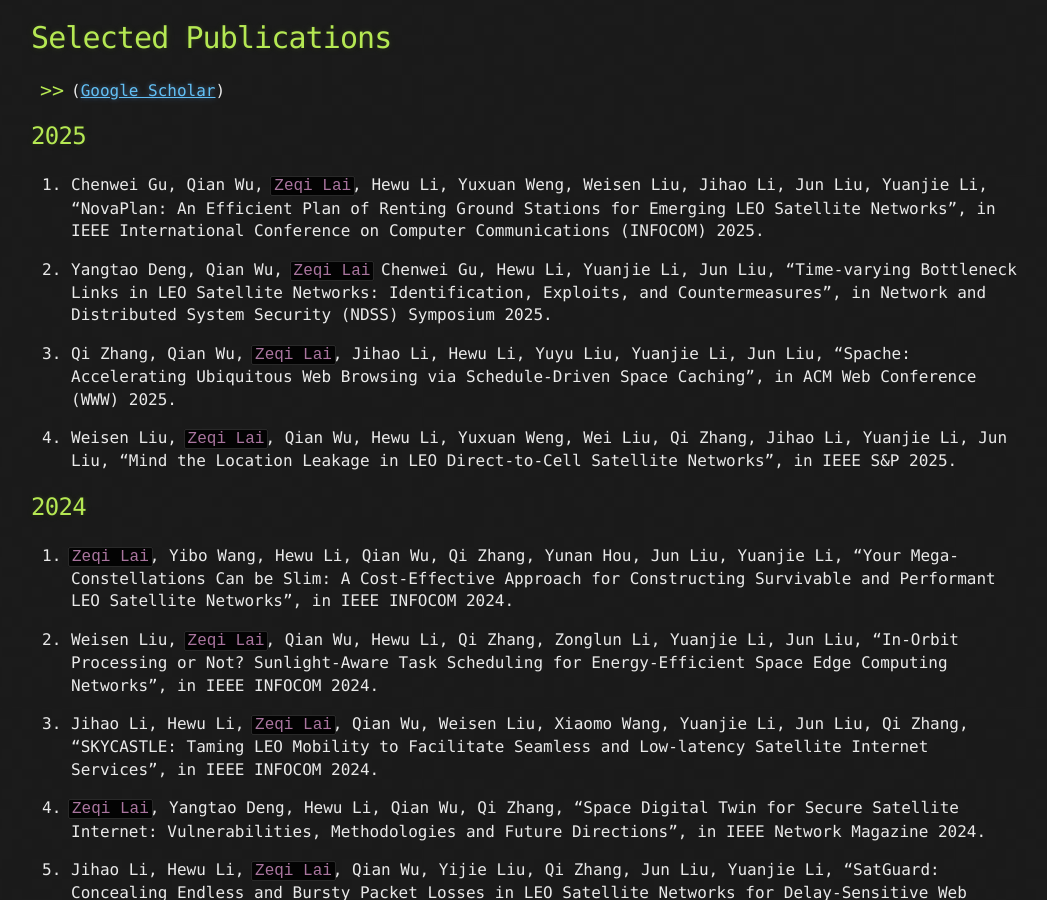
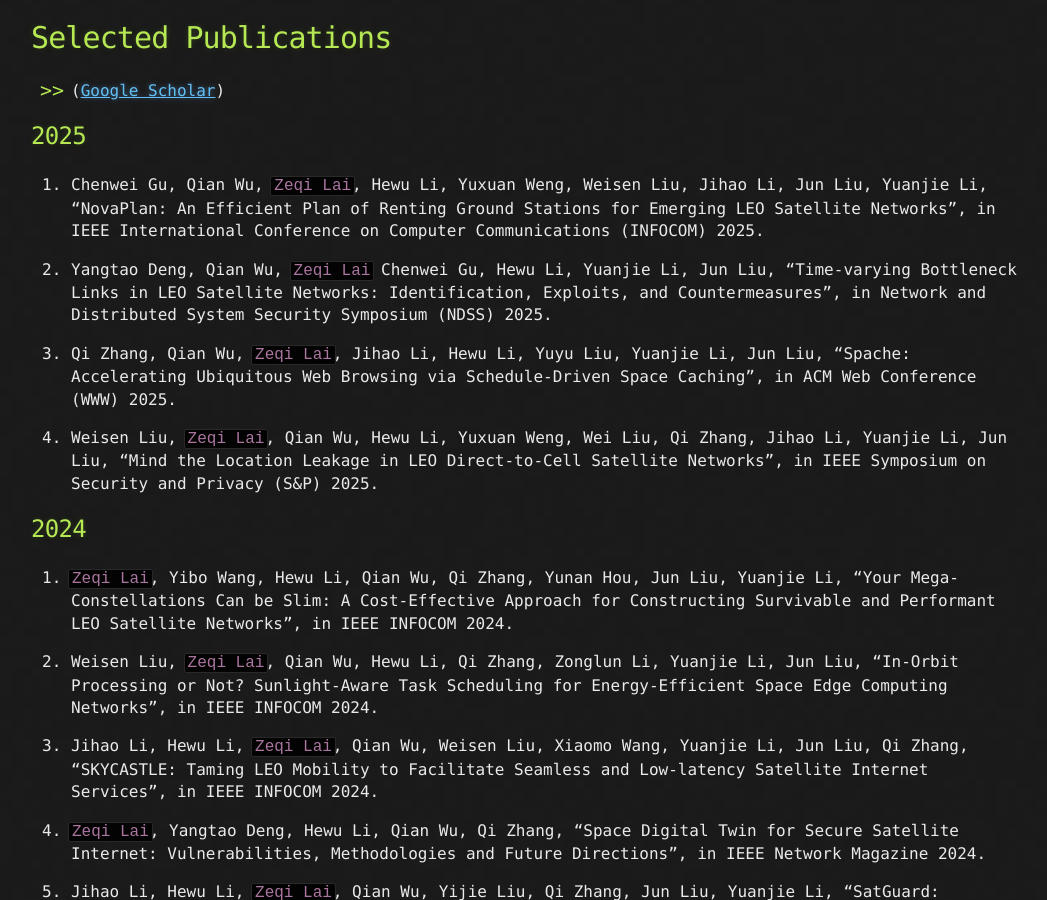
Before and after one commit to lzq8272587/lzq8272587.github.io, a Jekyll site: the page built from index.md, in a window 1280 px wide and 900 px high, scrolled down 1420 px. Shown: the whole window, without its empty margins (109-1156 px from the left). Built offline with Jekyll 4.4.1, drawn with Linux system fonts in a browser that asks for light colours; our own code applies the rules of GitHub Pages for plain Markdown files; some of the changed text lies outside the part shown.

Commit message:
Update index.md

```diff
--- a/index.md
+++ b/index.md
@@ -29,11 +29,11 @@
 
 1. Chenwei Gu, Qian Wu, `Zeqi Lai`, Hewu Li, Yuxuan Weng, Weisen Liu, Jihao Li, Jun Liu, Yuanjie Li, "NovaPlan: An Efficient Plan of Renting Ground Stations for Emerging LEO Satellite Networks", in IEEE International Conference on Computer Communications (INFOCOM) 2025.
 
-2. Yangtao Deng, Qian Wu, `Zeqi Lai` Chenwei Gu, Hewu Li, Yuanjie Li, Jun Liu, "Time-varying Bottleneck Links in LEO Satellite Networks: Identification, Exploits, and Countermeasures", in Network and Distributed System Security (NDSS) Symposium 2025.
+2. Yangtao Deng, Qian Wu, `Zeqi Lai` Chenwei Gu, Hewu Li, Yuanjie Li, Jun Liu, "Time-varying Bottleneck Links in LEO Satellite Networks: Identification, Exploits, and Countermeasures", in Network and Distributed System Security Symposium (NDSS) 2025.
 
 3. Qi Zhang, Qian Wu, `Zeqi Lai`, Jihao Li, Hewu Li, Yuyu Liu, Yuanjie Li, Jun Liu, "Spache: Accelerating Ubiquitous Web Browsing via Schedule-Driven Space Caching", in ACM Web Conference (WWW) 2025.
 
-4. Weisen Liu, `Zeqi Lai`, Qian Wu, Hewu Li, Yuxuan Weng, Wei Liu, Qi Zhang, Jihao Li, Yuanjie Li, Jun Liu, "Mind the Location Leakage in LEO Direct-to-Cell Satellite Networks", in IEEE S&P 2025.
+4. Weisen Liu, `Zeqi Lai`, Qian Wu, Hewu Li, Yuxuan Weng, Wei Liu, Qi Zhang, Jihao Li, Yuanjie Li, Jun Liu, "Mind the Location Leakage in LEO Direct-to-Cell Satellite Networks", in IEEE Symposium on Security and Privacy (S&P) 2025.
 
 
 ##  2024
```
Also changed, not shown: other parts of index.md (+1 -1 lines).
